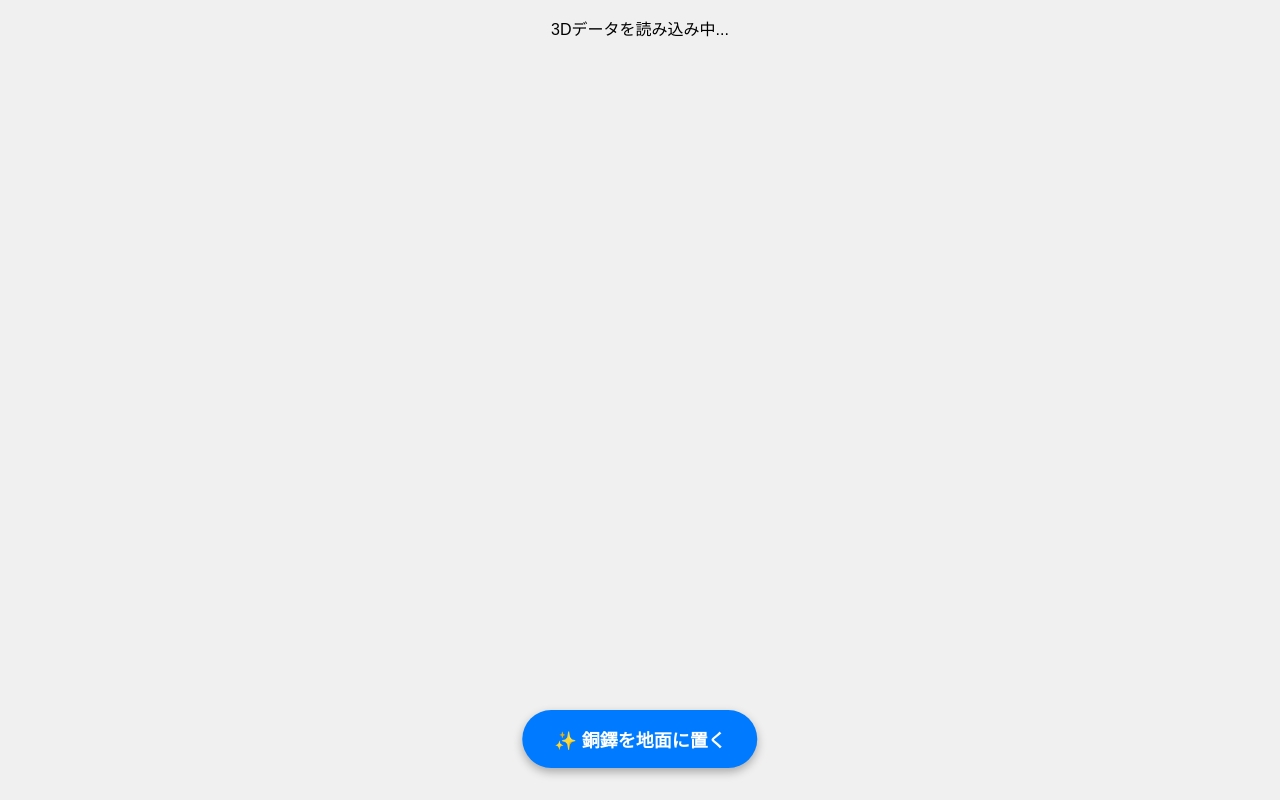
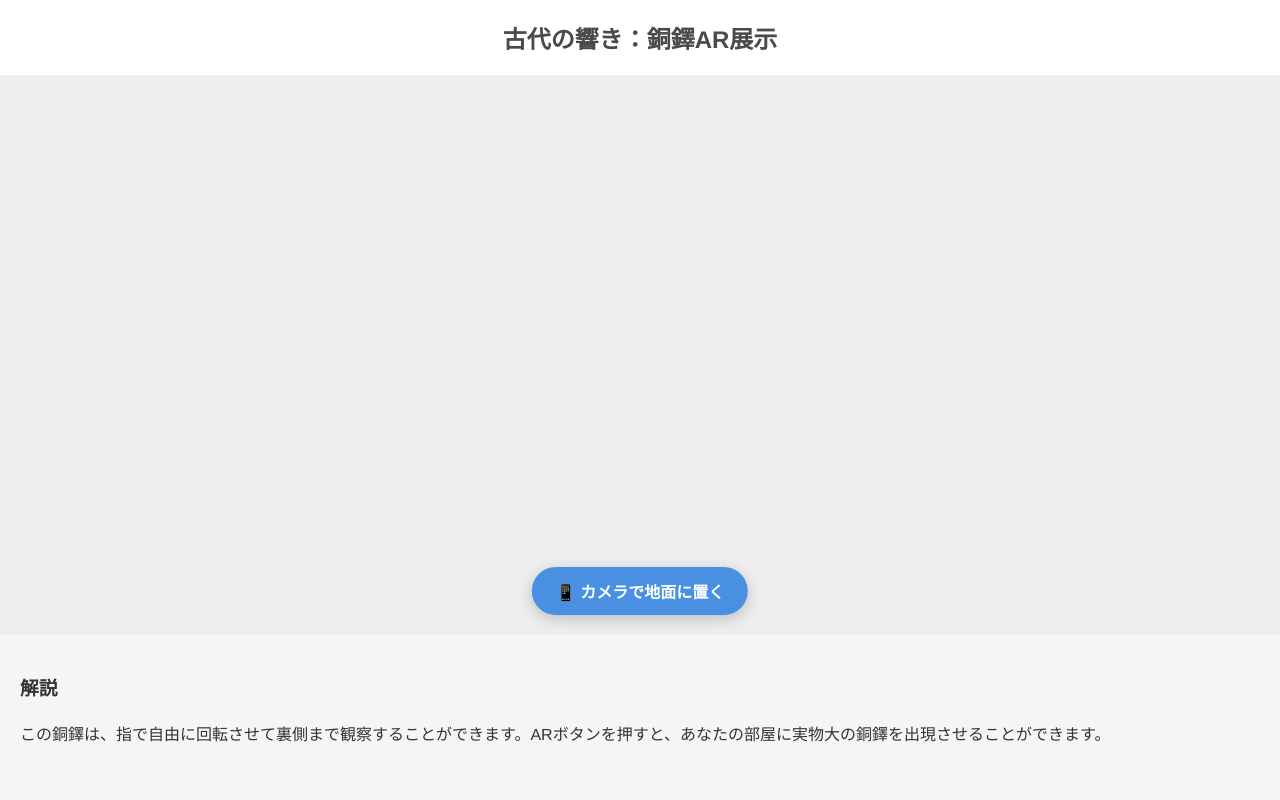
Before and after one commit to OU42823/doki, a Flask app: page / in a window 1280 px wide. Run offline with Flask 3, Linux system fonts and the light colour scheme; some libraries are stand-ins or nearby versions.

Commit message:
9回目のコミット

```diff
--- a/templates/doutaku.html
+++ b/templates/doutaku.html
@@ -3,40 +3,46 @@
 <head>
     <meta charset="UTF-8">
     <meta name="viewport" content="width=device-width, initial-scale=1.0">
-    <title>銅鐸AR - 地面認識モード</title>
-    <!-- 3D表示のためのライブラリを読み込み -->
+    <title>銅鐸AR - 展示</title>
     <script type="module" src="https://ajax.googleapis.com/ajax/libs/model-viewer/3.4.0/model-viewer.min.js"></script>
     <style>
-        body { margin: 0; background-color: #f0f0f0; font-family: sans-serif; }
-        /* 画面いっぱいに表示する設定 */
-        model-viewer { width: 100vw; height: 100vh; }
+        /* レイアウトの設定 */
+        body { margin: 0; font-family: 'Helvetica Neue', Arial, sans-serif; background-color: #f5f5f5; color: #333; }
 
-        /* カスタムARボタンの見た目 */
+        header { padding: 20px; text-align: center; background: white; box-shadow: 0 2px 5px rgba(0,0,0,0.1); }
+        h1 { margin: 0; font-size: 1.5rem; color: #4a4a4a; }
+
+        /* 3Dモデル表示エリア */
+        .container { position: relative; width: 100%; height: 70vh; background: #eee; }
+        model-viewer { width: 100%; height: 100%; --poster-color: transparent; }
+
+        /* ARボタン（地面認識・全方向回転対応） */
         #ar-button {
-            background-color: #007bff;
+            background-color: #4a90e2;
             color: white;
-            border-radius: 30px;
+            border-radius: 50px;
             border: none;
+            padding: 12px 24px;
+            font-size: 1rem;
+            font-weight: bold;
             position: absolute;
-            bottom: 32px;
+            bottom: 20px;
             left: 50%;
             transform: translateX(-50%);
-            padding: 16px 32px;
-            font-size: 18px;
-            font-weight: bold;
-            box-shadow: 0 4px 10px rgba(0,0,0,0.3);
-            z-index: 999;
+            box-shadow: 0 4px 15px rgba(0,0,0,0.2);
         }
+
+        /* 下部の説明文エリア */
+        .description { padding: 20px; line-height: 1.6; }
     </style>
 </head>
 <body>
 
-    <!--
-        ar: AR機能をON
-        ar-modes: webxr（Androidの地面認識）と quick-look（iPhoneの地面認識）を優先
-        ar-placement: floor (地面に置く設定。これがマーカー不要のポイント)
-        camera-controls: 指で操作可能
-    -->
+    <header>
+        <h1>古代の響き：銅鐸AR展示</h1>
+    </header>
+
+    <div class="container">
         <model-viewer
             src="{{ url_for('static', filename='doutaku2.usdz') }}"
             ios-src="{{ url_for('static', filename='doutaku2.usdz') }}"
@@ -44,23 +50,24 @@
             ar-modes="webxr quick-look scene-viewer"
             ar-placement="floor"
             camera-controls
-        touch-action="pan-y"
-        shadow-intensity="2"
-        exposure="1"
-        environment-image="neutral"
+            interaction-prompt="none"
+            enable-pan
+            min-camera-orbit="auto auto auto"
+            max-camera-orbit="auto auto auto"
+            touch-action="none"
+            shadow-intensity="1"
             auto-rotate>
 
-        <!-- AR開始ボタン -->
             <button slot="ar-button" id="ar-button">
-            ✨ 銅鐸を地面に置く
+                📱 カメラで地面に置く
             </button>
-
-        <!-- 読み込み中の表示 -->
-        <div slot="poster" style="display:flex; justify-content:center; align-items:center; height:100%;">
-            <p>3Dデータを読み込み中...</p>
+        </model-viewer>
     </div>
 
-    </model-viewer>
+    <div class="description">
+        <h3>解説</h3>
+        <p>この銅鐸は、指で自由に回転させて裏側まで観察することができます。ARボタンを押すと、あなたの部屋に実物大の銅鐸を出現させることができます。</p>
+    </div>
 
 </body>
 </html>
```
Lines whose indentation alone changed are shown as unchanged.
